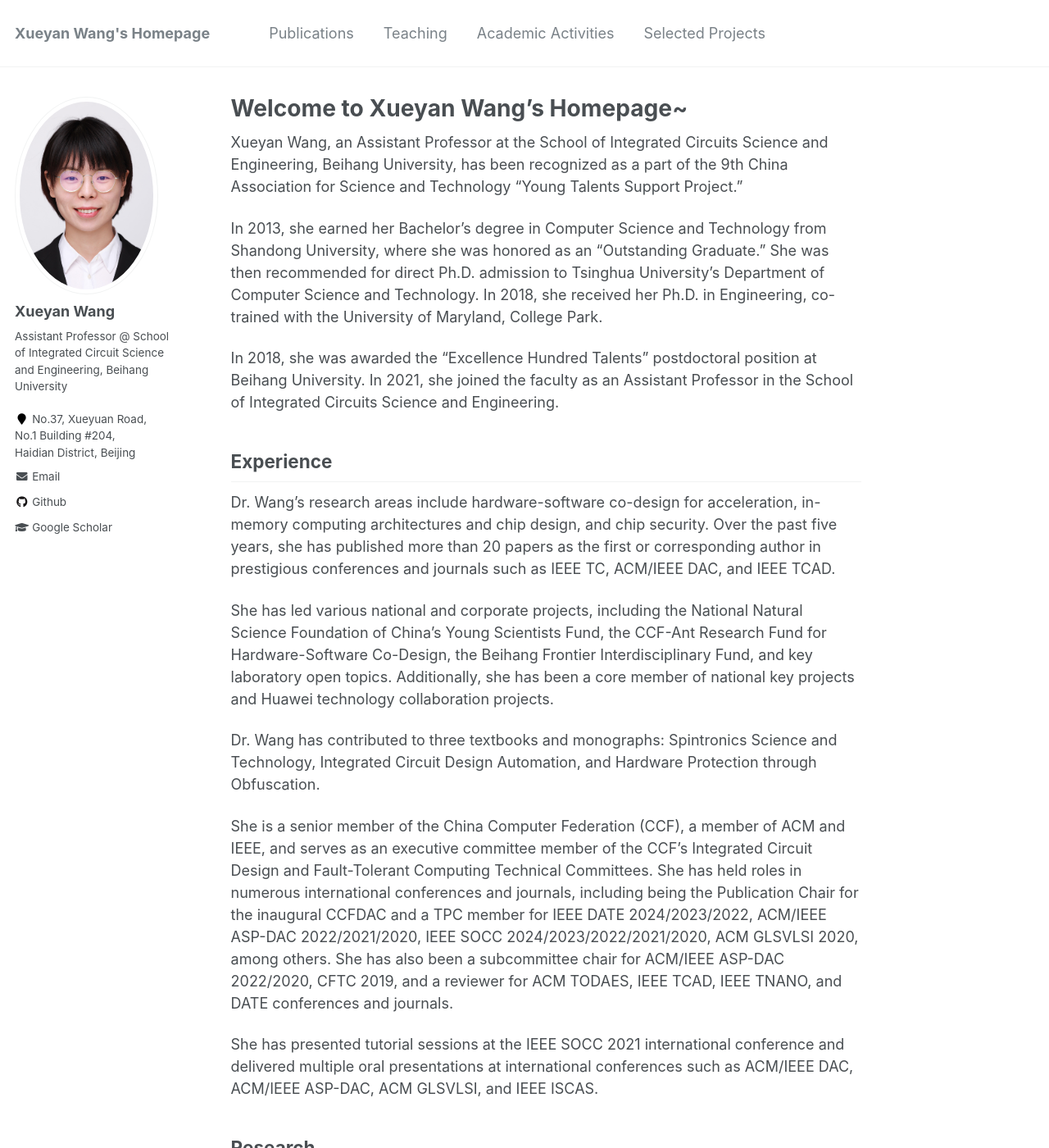
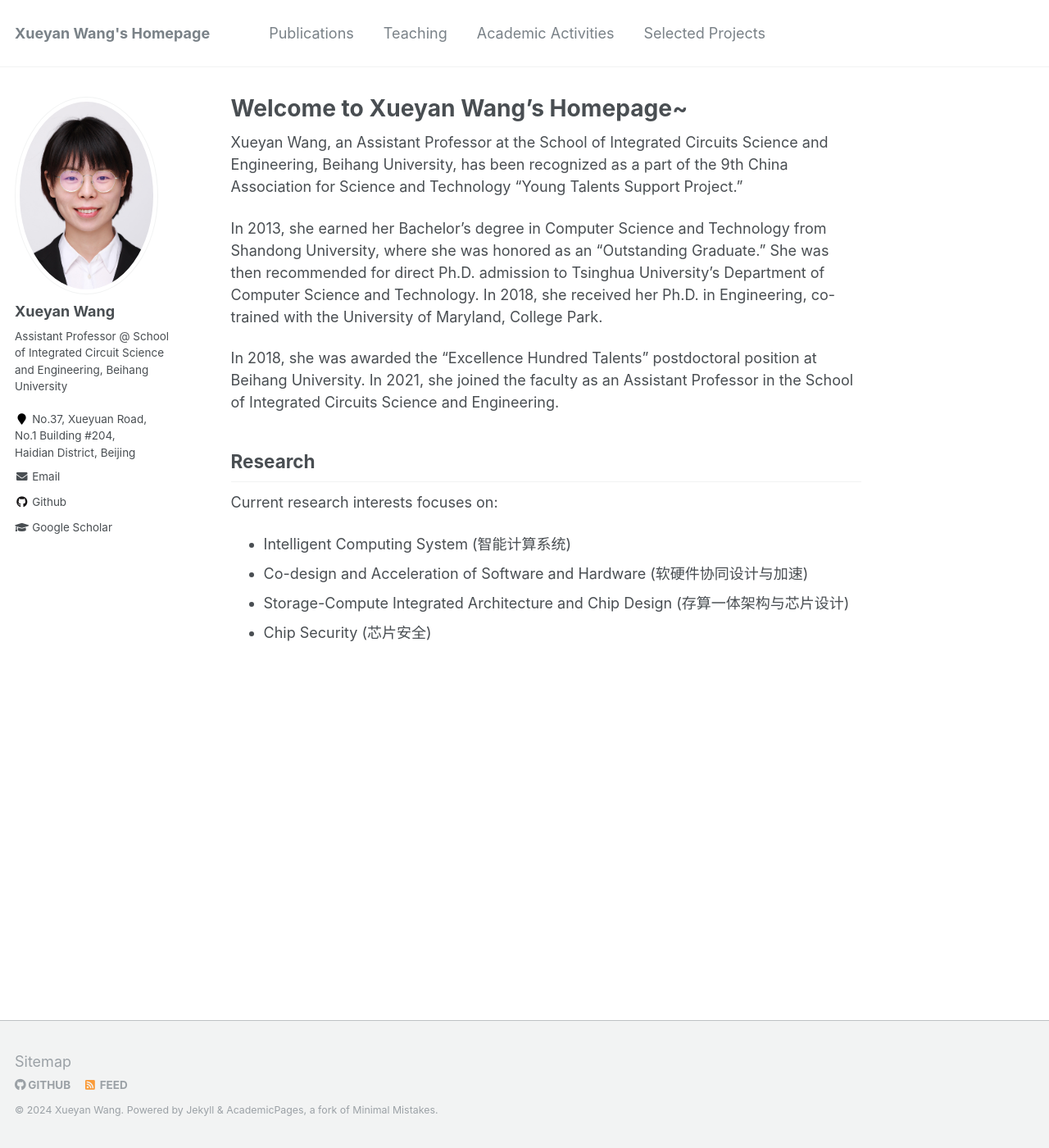
Before and after one commit to xywangbuaa/xywang.github.io, a Jekyll site: the page built from _pages/about.md, in a window 1280 px wide and 1400 px high. Shown: the whole window at 82% size. Built offline with Jekyll 4.4.1, drawn with Linux system fonts in a browser that asks for light colours.

Commit message:
Update about.md

```diff
--- a/_pages/about.md
+++ b/_pages/about.md
@@ -14,18 +14,6 @@ In 2013, she earned her Bachelor's degree in Computer Science and Technology fro
 
 In 2018, she was awarded the "Excellence Hundred Talents" postdoctoral position at Beihang University. In 2021, she joined the faculty as an Assistant Professor in the School of Integrated Circuits Science and Engineering.
 
-Experience
------------
-Dr. Wang's research areas include hardware-software co-design for acceleration, in-memory computing architectures and chip design, and chip security. Over the past five years, she has published more than 20 papers as the first or corresponding author in prestigious conferences and journals such as IEEE TC, ACM/IEEE DAC, and IEEE TCAD.
-
-She has led various national and corporate projects, including the National Natural Science Foundation of China's Young Scientists Fund, the CCF-Ant Research Fund for Hardware-Software Co-Design, the Beihang Frontier Interdisciplinary Fund, and key laboratory open topics. Additionally, she has been a core member of national key projects and Huawei technology collaboration projects.
-
-Dr. Wang has contributed to three textbooks and monographs: Spintronics Science and Technology, Integrated Circuit Design Automation, and Hardware Protection through Obfuscation.
-
-She is a senior member of the China Computer Federation (CCF), a member of ACM and IEEE, and serves as an executive committee member of the CCF's Integrated Circuit Design and Fault-Tolerant Computing Technical Committees. She has held roles in numerous international conferences and journals, including being the Publication Chair for the inaugural CCFDAC and a TPC member for IEEE DATE 2024/2023/2022, ACM/IEEE ASP-DAC 2022/2021/2020, IEEE SOCC 2024/2023/2022/2021/2020, ACM GLSVLSI 2020, among others. She has also been a subcommittee chair for ACM/IEEE ASP-DAC 2022/2020, CFTC 2019, and a reviewer for ACM TODAES, IEEE TCAD, IEEE TNANO, and DATE conferences and journals.
-
-She has presented tutorial sessions at the IEEE SOCC 2021 international conference and delivered multiple oral presentations at international conferences such as ACM/IEEE DAC, ACM/IEEE ASP-DAC, ACM GLSVLSI, and IEEE ISCAS.
-
 Research
 -----------
 Current research interests focuses on:
```
